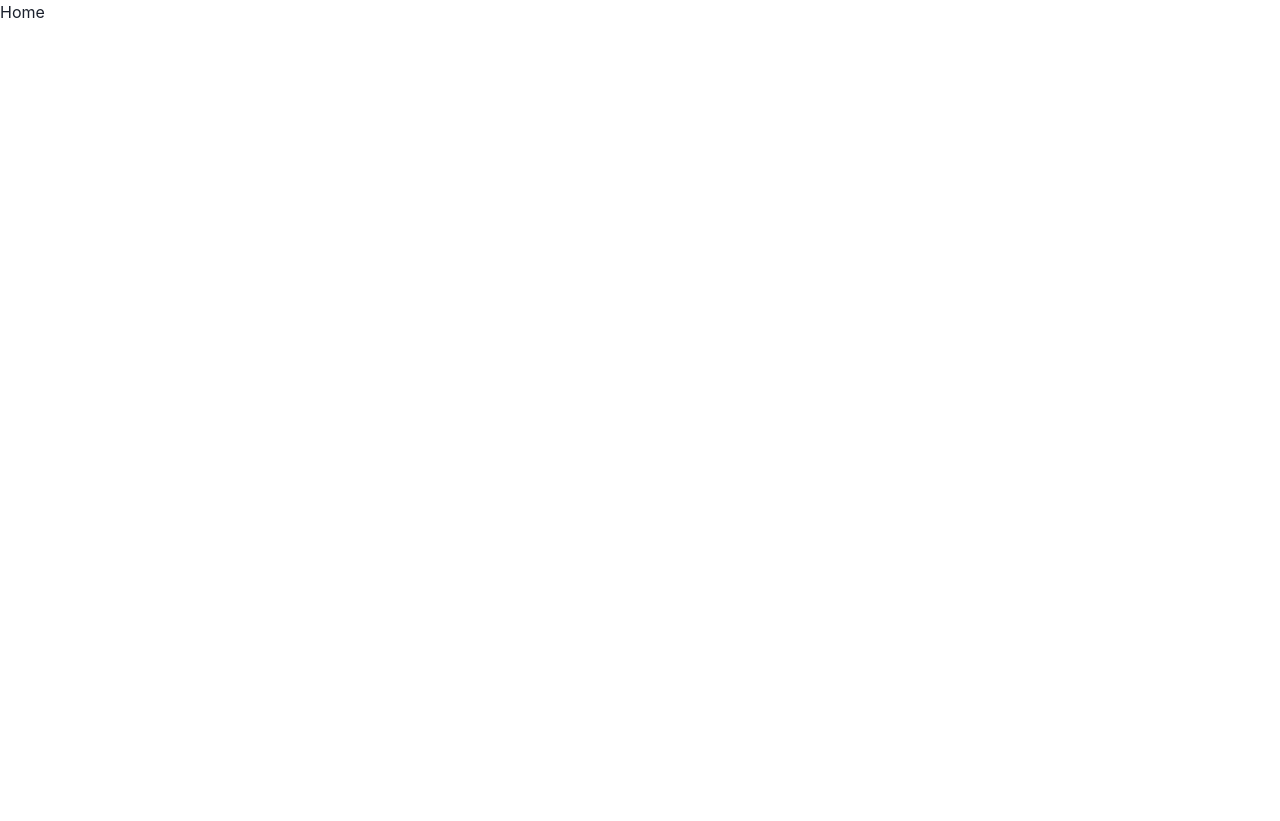
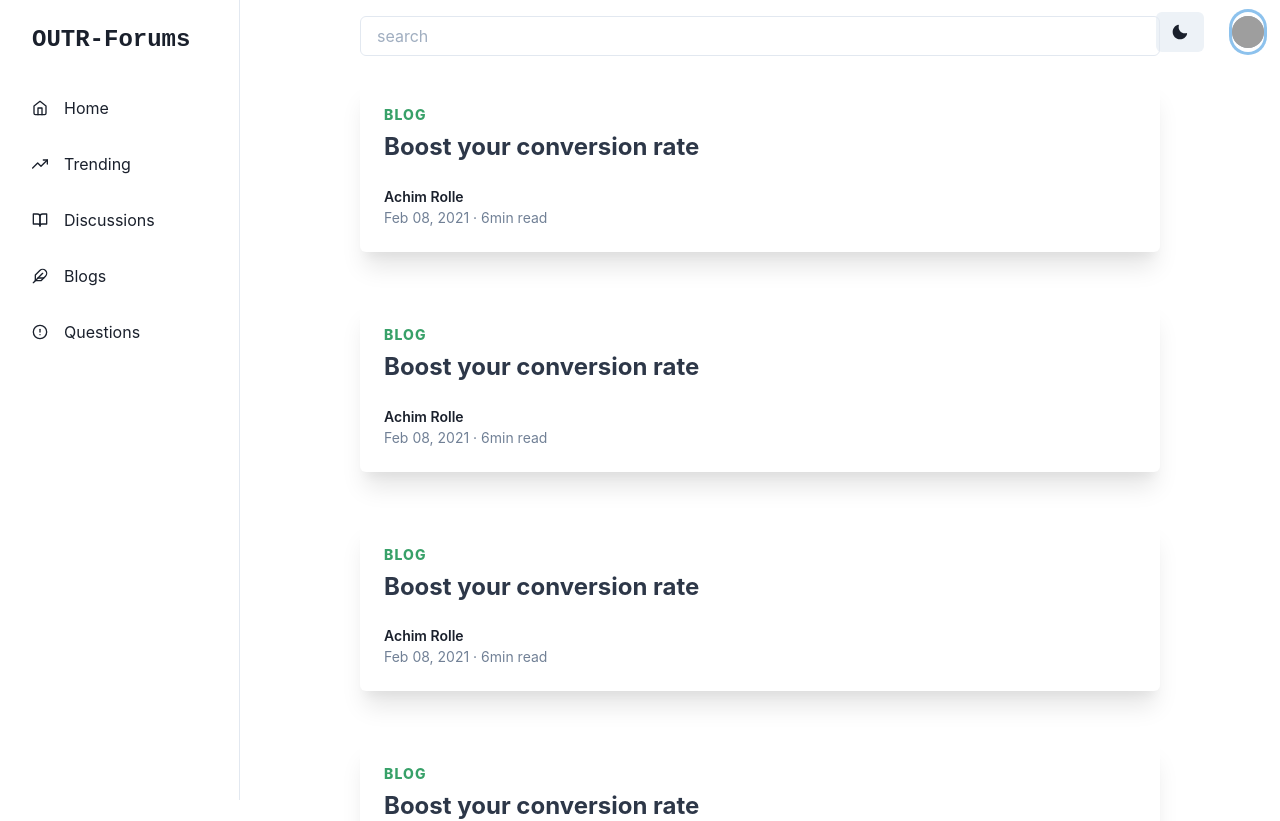
Before and after one commit to sidmohanty11/forum, a React (Create React App) app in the folder client/: page / in a window 1280 px wide. Shown: the top 821 px of the page. Before the commit the page ends 800 px from the top, so only its background shows below. Built offline with nearby package versions, Linux system fonts and the light colour scheme; grey boxes are pictures that could not be loaded.

Commit message:
home + mdeditor + navbar + sidebar + posts

```diff
--- a/client/package.json
+++ b/client/package.json
@@ -3,6 +3,7 @@
   "version": "0.1.0",
   "private": true,
   "dependencies": {
+    "@chakra-ui/icons": "^1.1.7",
     "@chakra-ui/react": "^1.8.8",
     "@emotion/react": "^11.9.0",
     "@emotion/styled": "^11.8.1",
@@ -10,9 +11,11 @@
     "@testing-library/react": "^13.1.1",
     "@testing-library/user-event": "^13.5.0",
     "@uiw/react-md-editor": "^3.12.1",
+    "formik": "^2.2.9",
     "framer-motion": "^6.3.1",
     "react": "^18.0.0",
     "react-dom": "^18.0.0",
+    "react-icons": "^4.3.1",
     "react-router-dom": "^6.3.0",
     "react-scripts": "5.0.1",
     "web-vitals": "^2.1.4"
--- /dev/null
+++ b/client/src/components/Navbar.js
@@ -0,0 +1,93 @@
+import React from "react";
+import {
+  Box,
+  Flex,
+  Avatar,
+  Link,
+  Button,
+  Menu,
+  MenuButton,
+  MenuList,
+  MenuItem,
+  MenuDivider,
+  useDisclosure,
+  useColorModeValue,
+  Stack,
+  useColorMode,
+  Center,
+} from "@chakra-ui/react";
+import { MoonIcon, SunIcon } from "@chakra-ui/icons";
+
+const NavLink = ({ children }) => (
+  <Link
+    px={2}
+    py={1}
+    rounded={"md"}
+    _hover={{
+      textDecoration: "none",
+    }}
+    href={"/"}
+  >
+    {children}
+  </Link>
+);
+
+const Navbar = () => {
+  const { colorMode, toggleColorMode } = useColorMode();
+  const { isOpen, onOpen, onClose } = useDisclosure();
+  return (
+    <Box
+      bg={useColorModeValue("white", "gray.900")}
+      px={4}
+      pos="fixed"
+      w="full"
+    >
+      <Flex h={16} alignItems={"center"} justifyContent={"space-between"}>
+        <Box></Box>
+
+        <Flex alignItems={"center"}>
+          <Stack direction={"row"} spacing={7}>
+            <Button onClick={toggleColorMode}>
+              {colorMode === "light" ? <MoonIcon /> : <SunIcon />}
+            </Button>
+
+            <Menu>
+              <MenuButton
+                as={Button}
+                rounded={"full"}
+                variant={"link"}
+                cursor={"pointer"}
+                minW={0}
+              >
+                <Avatar
+                  size={"sm"}
+                  src={"https://avatars.dicebear.com/api/male/username.svg"}
+                />
+              </MenuButton>
+              <MenuList alignItems={"center"}>
+                <br />
+                <Center>
+                  <Avatar
+                    size={"2xl"}
+                    src={"https://avatars.dicebear.com/api/male/username.svg"}
+                  />
+                </Center>
+                <br />
+                <Center>
+                  <p>Username</p>
+                </Center>
+                <br />
+                <MenuDivider />
+                <MenuItem>Your Servers</MenuItem>
+                <MenuItem>Account Settings</MenuItem>
+                <MenuItem>Logout</MenuItem>
+              </MenuList>
+            </Menu>
+          </Stack>
+        </Flex>
+      </Flex>
+    </Box>
+  );
+};
+
+export default Navbar;
--- /dev/null
+++ b/client/src/components/PostPreview.js
@@ -0,0 +1,52 @@
+import React from "react";
+import {
+  Box,
+  Center,
+  Heading,
+  Text,
+  Stack,
+  useColorModeValue,
+} from "@chakra-ui/react";
+
+const PostPreview = () => {
+  return (
+    <Center py={6}>
+      <Box
+        maxW={"800px"}
+        w={"full"}
+        bg={useColorModeValue("white", "gray.900")}
+        boxShadow={"xl"}
+        rounded={"md"}
+        p={6}
+        overflow={"hidden"}
+      >
+        <Stack>
+          <Text
+            color={"green.500"}
+            textTransform={"uppercase"}
+            fontWeight={800}
+            fontSize={"sm"}
+            letterSpacing={1.1}
+          >
+            Blog
+          </Text>
+          <Heading
+            color={useColorModeValue("gray.700", "white")}
+            fontSize={"2xl"}
+            fontFamily={"body"}
+          >
+            Boost your conversion rate
+          </Heading>
+        </Stack>
+        <Stack mt={6} direction={"row"} spacing={4} align={"center"}>
+          <Stack direction={"column"} spacing={0} fontSize={"sm"}>
+            <Text fontWeight={600}>Achim Rolle</Text>
+            <Text color={"gray.500"}>Feb 08, 2021 · 6min read</Text>
+          </Stack>
+        </Stack>
+      </Box>
+    </Center>
+  );
+};
+
+export default PostPreview;
--- /dev/null
+++ b/client/src/components/Sidebar.js
@@ -0,0 +1,150 @@
+import React from "react";
+import {
+  IconButton,
+  Box,
+  CloseButton,
+  Flex,
+  Icon,
+  useColorModeValue,
+  Link,
+  Drawer,
+  DrawerContent,
+  useDisclosure,
+  Text,
+} from "@chakra-ui/react";
+import {
+  FiHome,
+  FiTrendingUp,
+  FiBookOpen,
+  FiFeather,
+  FiMenu,
+  FiAlertCircle,
+} from "react-icons/fi";
+
+const LinkItems = [
+  { name: "Home", icon: FiHome, href: "/" },
+  { name: "Trending", icon: FiTrendingUp, href: "/trending" },
+  { name: "Discussions", icon: FiBookOpen, href: "/discussions" },
+  { name: "Blogs", icon: FiFeather, href: "/blogs" },
+  { name: "Questions", icon: FiAlertCircle, href: "/questions" },
+];
+
+const Sidebar = ({ children }) => {
+  const { isOpen, onOpen, onClose } = useDisclosure();
+  return (
+    <Box minH="100vh" bg={useColorModeValue("white", "gray.900")}>
+      <SidebarContent
+        onClose={() => onClose}
+        display={{ base: "none", md: "block" }}
+      />
+      <Drawer
+        autoFocus={false}
+        isOpen={isOpen}
+        placement="left"
+        onClose={onClose}
+        returnFocusOnClose={false}
+        onOverlayClick={onClose}
+        size="full"
+      >
+        <DrawerContent>
+          <SidebarContent onClose={onClose} />
+        </DrawerContent>
+      </Drawer>
+      {/* mobilenav */}
+      <MobileNav display={{ base: "flex", md: "none" }} onOpen={onOpen} />
+      <Box ml={{ base: 0, md: 60 }} p="4">
+        {children}
+      </Box>
+    </Box>
+  );
+};
+
+export default Sidebar;
+
+const SidebarContent = ({ onClose, ...rest }) => {
+  return (
+    <Box
+      bg={useColorModeValue("white", "gray.900")}
+      borderRight="1px"
+      borderRightColor={useColorModeValue("gray.200", "gray.700")}
+      w={{ base: "full", md: 60 }}
+      pos="fixed"
+      h="full"
+      {...rest}
+    >
+      <Flex h="20" alignItems="center" mx="8" justifyContent="space-between">
+        <Text fontSize="2xl" fontFamily="monospace" fontWeight="bold">
+          OUTR-Forums
+        </Text>
+        <CloseButton display={{ base: "flex", md: "none" }} onClick={onClose} />
+      </Flex>
+      {LinkItems.map((link) => (
+        <NavItem key={link.name} icon={link.icon} href={link.href}>
+          {link.name}
+        </NavItem>
+      ))}
+    </Box>
+  );
+};
+
+const NavItem = ({ icon, children, href, ...rest }) => {
+  return (
+    <Link
+      href={href}
+      style={{ textDecoration: "none" }}
+      _focus={{ boxShadow: "none" }}
+    >
+      <Flex
+        align="center"
+        p="4"
+        mx="4"
+        borderRadius="lg"
+        role="group"
+        cursor="pointer"
+        _hover={{
+          bg: "black",
+          color: "white",
+        }}
+        {...rest}
+      >
+        {icon && (
+          <Icon
+            mr="4"
+            fontSize="16"
+            _groupHover={{
+              color: "white",
+            }}
+            as={icon}
+          />
+        )}
+        {children}
+      </Flex>
+    </Link>
+  );
+};
+
+const MobileNav = ({ onOpen, ...rest }) => {
+  return (
+    <Flex
+      ml={{ base: 0, md: 60 }}
+      px={{ base: 4, md: 24 }}
+      height="20"
+      alignItems="center"
+      bg={useColorModeValue("white", "gray.900")}
+      borderBottomWidth="1px"
+      borderBottomColor={useColorModeValue("gray.200", "gray.700")}
+      justifyContent="flex-start"
+      {...rest}
+    >
+      <IconButton
+        variant="outline"
+        onClick={onOpen}
+        aria-label="open menu"
+        icon={<FiMenu />}
+      />
+      <Text fontSize="2xl" ml="8" fontFamily="monospace" fontWeight="bold">
+        OUTR-Forums
+      </Text>
+    </Flex>
+  );
+};
--- a/client/src/pages/index.js
+++ b/client/src/pages/index.js
@@ -1,7 +1,26 @@
+import { Box, Center, Input } from "@chakra-ui/react";
 import React from "react";
+import Navbar from "../components/Navbar";
+import PostPreview from "../components/PostPreview";
+import Sidebar from "../components/Sidebar";
 
 const Home = () => {
-  return <div>Home</div>;
+  return (
+    <Box>
+      <Navbar />
+      <Sidebar>
+        <Box>
+          <Center>
+            <Input placeholder="search" maxW={800} />
+          </Center>
+          <PostPreview />
+          <PostPreview />
+          <PostPreview />
+          <PostPreview />
+        </Box>
+      </Sidebar>
+    </Box>
+  );
 };
 
 export default Home;
--- a/client/src/pages/login.js
+++ b/client/src/pages/login.js
@@ -1,7 +1,59 @@
 import React from "react";
+import {
+  FormControl,
+  FormLabel,
+  Input,
+  FormErrorMessage,
+  Button,
+  Box,
+} from "@chakra-ui/react";
+import { Form, Field, Formik } from "formik";
 
 const Login = () => {
-  return <div>Login</div>;
+  function validateName(value) {
+    let error;
+    if (!value) {
+      error = "Name is required";
+    } else if (value.toLowerCase() !== "naruto") {
+      error = "Jeez! You're not a fan 😱";
+    }
+    return error;
+  }
+  return (
+    <Box>
+      <Formik
+        initialValues={{ name: "Sasuke" }}
+        onSubmit={(values, actions) => {
+          setTimeout(() => {
+            alert(JSON.stringify(values, null, 2));
+            actions.setSubmitting(false);
+          }, 1000);
+        }}
+      >
+        {(props) => (
+          <Form>
+            <Field name="name" validate={validateName}>
+              {({ field, form }) => (
+                <FormControl isInvalid={form.errors.name && form.touched.name}>
+                  <FormLabel htmlFor="name">First name</FormLabel>
+                  <Input {...field} id="name" placeholder="name" />
+                  <FormErrorMessage>{form.errors.name}</FormErrorMessage>
+                </FormControl>
+              )}
+            </Field>
+            <Button
+              mt={4}
+              colorScheme="teal"
+              isLoading={props.isSubmitting}
+              type="submit"
+            >
+              Submit
+            </Button>
+          </Form>
+        )}
+      </Formik>
+    </Box>
+  );
 };
 
 export default Login;
```
Also changed, not shown: 1 other file (tests, documents, lock files or other folders).
